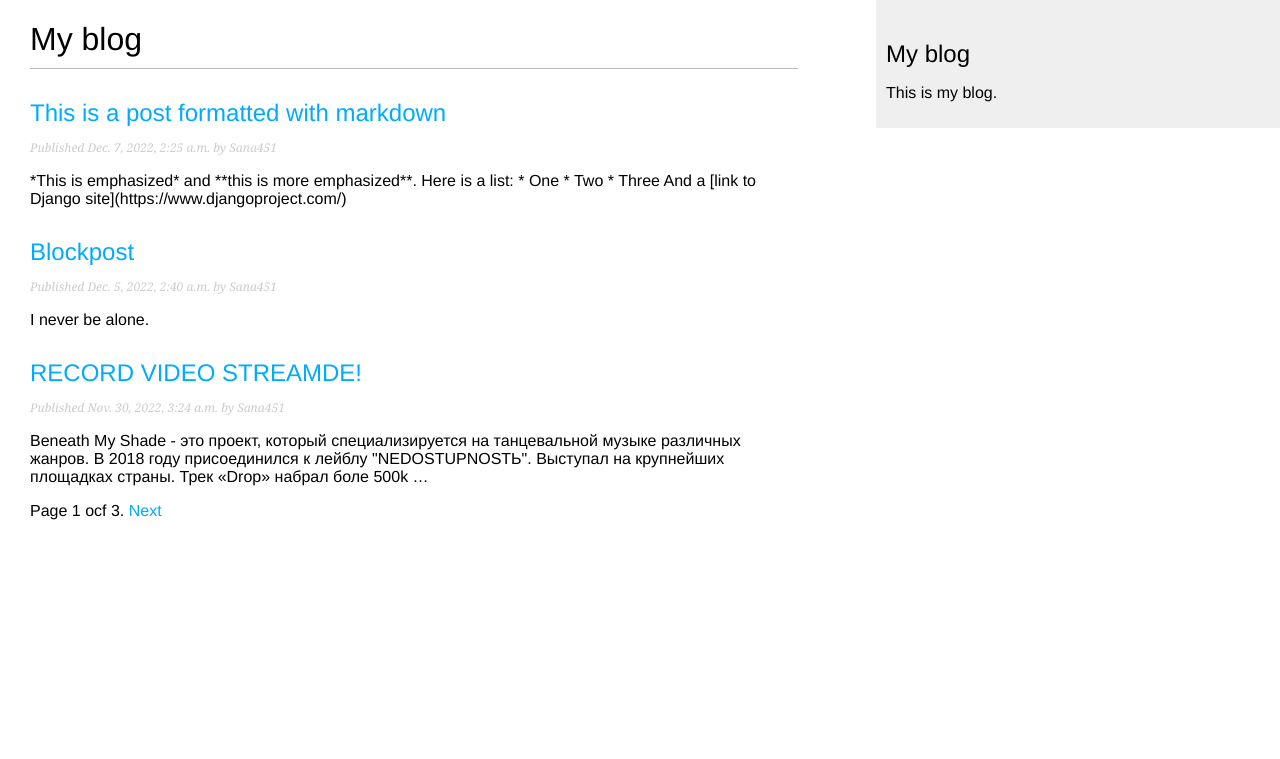
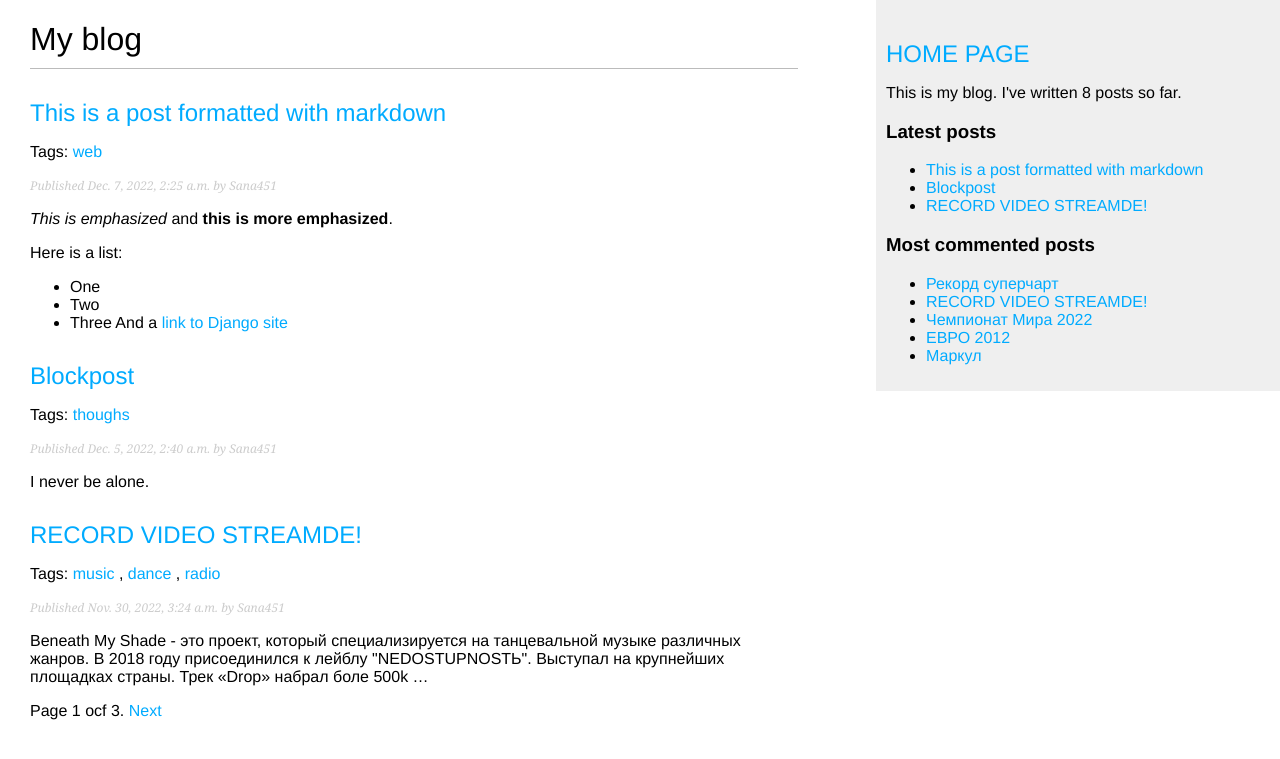
Before and after one commit to Sana451/django2-by-example, a Django app: page /blog/ in a window 1280 px wide. Shown: the top 759 px of the page. Run offline with Django 4.2, Linux system fonts and the light colour scheme; data comes from the database, SQL or seed files in the repository; both versions use the stored data as it was after the commit; parts of the project's set-up code (start-up, migrations or seed data) failed here and were passed over.

Commit message:
Добавлен вывод самых комментируемых постов, добавлены собственные шаблонные тэги и фильтры.

```diff
--- a/mysite/blog/models.py
+++ b/mysite/blog/models.py
@@ -2,6 +2,7 @@ from django.db import models
 from django.utils import timezone
 from django.contrib.auth.models import User
 from django.urls import reverse
+from taggit.managers import TaggableManager
 
 
 class PublishedManager(models.Manager):
@@ -26,6 +27,7 @@ class Post(models.Model):
 
     objects = models.Manager()
     published = PublishedManager()
+    tags = TaggableManager()
 
     class Meta:
         ordering = ('-publish',)
--- a/mysite/blog/templates/blog/base.html
+++ b/mysite/blog/templates/blog/base.html
@@ -1,3 +1,4 @@
+{% load blog_tags %}
 {% load static %}
 <!DOCTYPE html>
 <html lang="en">
@@ -11,8 +12,19 @@
     {% block content %}{% endblock %}
 </div>
 <div id="sidebar">
-    <h2>My blog</h2>
-    <p>This is my blog.</p>
+    <h2><a href="{% url 'blog:post_list' %}">HOME PAGE</a> </h2>
+    <p>This is my blog. I've written {% total_posts %} posts so far.</p>
+
+    <h3>Latest posts</h3>
+    {% show_latest_posts 3 %}
+
+    <h3>Most commented posts</h3>
+    {% get_most_commented_posts as most_commented_posts %}
+    <ul>
+        {% for post in most_commented_posts %}
+        <li><a href="{{ post.get_absolute_url }}">{{ post.title }}</a> </li>
+        {% endfor %}
+    </ul>
 </div>
 </body>
 </html>
--- /dev/null
+++ b/mysite/blog/templates/blog/latest_posts.html
@@ -0,0 +1,5 @@
+<ul>
+  {% for post in latest_posts %}
+    <li><a href="{{ post.get_absolute_url }}">{{ post.title }}</a> </li>
+  {% endfor %}
+</ul>
--- a/mysite/blog/templates/blog/pagination.html
+++ b/mysite/blog/templates/blog/pagination.html
@@ -1,13 +1,13 @@
 <div class="paginator">
   <span class="step-links">
-    {% if page.has_previous %}
-      <a href="?page={{ page.previous_page_number }}">Previous</a>
+    {% if posts.has_previous %}
+      <a href="?page={{ posts.previous_page_number }}">Previous</a>
     {% endif %}
       <span class="current">
-        Page {{ page.number }} ocf {{ page.paginator.num_pages }}.
+        Page {{ posts.number }} ocf {{ posts.paginator.num_pages }}.
       </span>
-    {% if page.has_next %}
-      <a href="?page={{ page.next_page_number }}">Next</a>
+    {% if posts.has_next %}
+      <a href="?page={{ posts.next_page_number }}">Next</a>
     {% endif %}
   </span>
 </div>
--- a/mysite/blog/templates/blog/post/detail.html
+++ b/mysite/blog/templates/blog/post/detail.html
@@ -1,4 +1,5 @@
 {% extends "blog/base.html" %}
+{% load blog_tags %}
 
 {% block title %}{{ post.title }}{% endblock %}
 
@@ -8,7 +9,7 @@
   <p class="date">
     Published {{ post.publish }} by {{ post.author }}
   </p>
-  {{ post.body|linebreaks }}
+  {{ post.body|markdown }}
   <p>
     <a href="{% url 'blog:post_share' post.id %}">
       Share this post
--- a/mysite/blog/templates/blog/post/list.html
+++ b/mysite/blog/templates/blog/post/list.html
@@ -1,6 +1,7 @@
 {% extends "blog/base.html" %}
+{% load blog_tags %}
 
-{% block title %}My blog{% endblock %}
+{% block title %}{% endblock %}
 
 {% block content %}
 <h1>My blog</h1>
@@ -8,8 +9,19 @@
 <h2>
     <a href="{{ post.get_absolute_url }}">{{ post.title }}</a>
 </h2>
+
+    <p class="tags">Tags:
+{% if tag %}
+    <h2>Posts tagged with '{{ tag.name }}'</h2>
+{% endif %}
+    {% for tag in post.tags.all %}
+        <a href="{% url 'blog:post_list_by_tag' tag.slug %}">{{ tag.name }}</a>
+    {% if not forloop.last %}, {% endif %}
+    {% endfor %}
+    </p>
+
     <p class="date">Published {{ post.publish }} by {{ post.author }}</p>
-    {{ post.body|truncatewords:30|linebreaks }}
+    {{ post.body|markdown|truncatewords_html:30 }}
 {% endfor %}
     {% include "blog/pagination.html" with page=page_obj %}
 {% endblock %}
--- /dev/null
+++ b/mysite/blog/templatetags/blog_tags.py
@@ -0,0 +1,28 @@
+from django import template
+from ..models import Post
+from django.db.models import Count
+from django.utils.safestring import mark_safe
+import markdown
+
+register = template.Library()
+
+
+@register.simple_tag
+def total_posts():
+    return Post.published.count()
+
+
+@register.inclusion_tag('blog/latest_posts.html')
+def show_latest_posts(count=5):
+    latest_posts = Post.published.order_by('-publish')[:count]
+    return {'latest_posts': latest_posts}
+
+
+@register.simple_tag
+def get_most_commented_posts(count=5):
+    return Post.published.annotate(total_comments=Count('comments')).order_by('-total_comments')[:count]
+
+
+@register.filter(name='markdown')
+def markdown_format(text):
+    return mark_safe(markdown.markdown(text))
--- a/mysite/blog/urls.py
+++ b/mysite/blog/urls.py
@@ -4,8 +4,9 @@ from . import views
 app_name = 'blog'
 
 urlpatterns = [
-    path('', views.PostListView.as_view(), name='post_list'),
-    # path('', views.post_list, name='post_list'),
+    # path('', views.PostListView.as_view(), name='post_list'),
+    path('', views.post_list, name='post_list'),
     path('<int:year>/<int:month>/<int:day>/<slug:post>/', views.post_detail, name='post_detail'),
     path('<int:post_id>/share/', views.post_share, name='post_share'),
+    path('tag/<slug:tag_slug>/', views.post_list, name='post_list_by_tag'),
 ]
--- a/mysite/blog/views.py
+++ b/mysite/blog/views.py
@@ -4,10 +4,15 @@ from django.core.paginator import Paginator, EmptyPage, PageNotAnInteger
 from .models import Post, Comment
 from django.views.generic import ListView
 from .forms import EmailPostForm, CommentForm
+from taggit.models import Tag
 
 
-def post_list(request):
+def post_list(request, tag_slug=None):
     object_list = Post.published.all()
+    tag = None
+    if tag_slug:
+        tag = get_object_or_404(Tag, slug=tag_slug)
+        post_list = object_list.filter(tags__in=[tag])
     paginator = Paginator(object_list, 3)
     page = request.GET.get('page')
     try:
@@ -16,7 +21,7 @@ def post_list(request):
         posts = paginator.page(1)
     except EmptyPage:
         posts = paginator.page(paginator.num_pages)
-    return render(request, 'blog/post/list.html', {'page': page, 'posts': posts})
+    return render(request, 'blog/post/list.html', {'page': page, 'posts': posts, 'tag': tag})
 
 
 def post_detail(request, year, month, day, post):
@@ -51,11 +56,11 @@ def post_share(request, post_id):
         form = EmailPostForm(request.POST)
         if form.is_valid():
             cd = form.cleaned_data
-        post_url = request.build_absolute_uri(post.get_absolute_url())
-        subject = '{} ({}) recommends you reading "{}"'.format(cd['name'], cd['email'], post.title)
-        message = 'Read "{}" at {}\n\n{}\'s comments: {}'.format(post.title, post_url, cd['name'], cd['comments'])
-        send_mail(subject, message, 'admin@myblog.com', [cd['to']])
-        sent = True
+            post_url = request.build_absolute_uri(post.get_absolute_url())
+            subject = '{} ({}) recommends you reading "{}"'.format(cd['name'], cd['email'], post.title)
+            message = 'Read "{}" at {}\n\n{}\'s comments: {}'.format(post.title, post_url, cd['name'], cd['comments'])
+            send_mail(subject, message, 'admin@myblog.com', [cd['to']])
+            sent = True
     else:
         form = EmailPostForm()
     return render(request, 'blog/post/share.html', {'post': post, 'form': form, 'sent': sent})
```
Also changed, not shown: mysite/mysite/settings.py (+12 -1 lines), mysite/blog/migrations/0004_post_tags.py (added), mysite/blog/templatetags/__init__.py (added), mysite/db.sqlite3.
